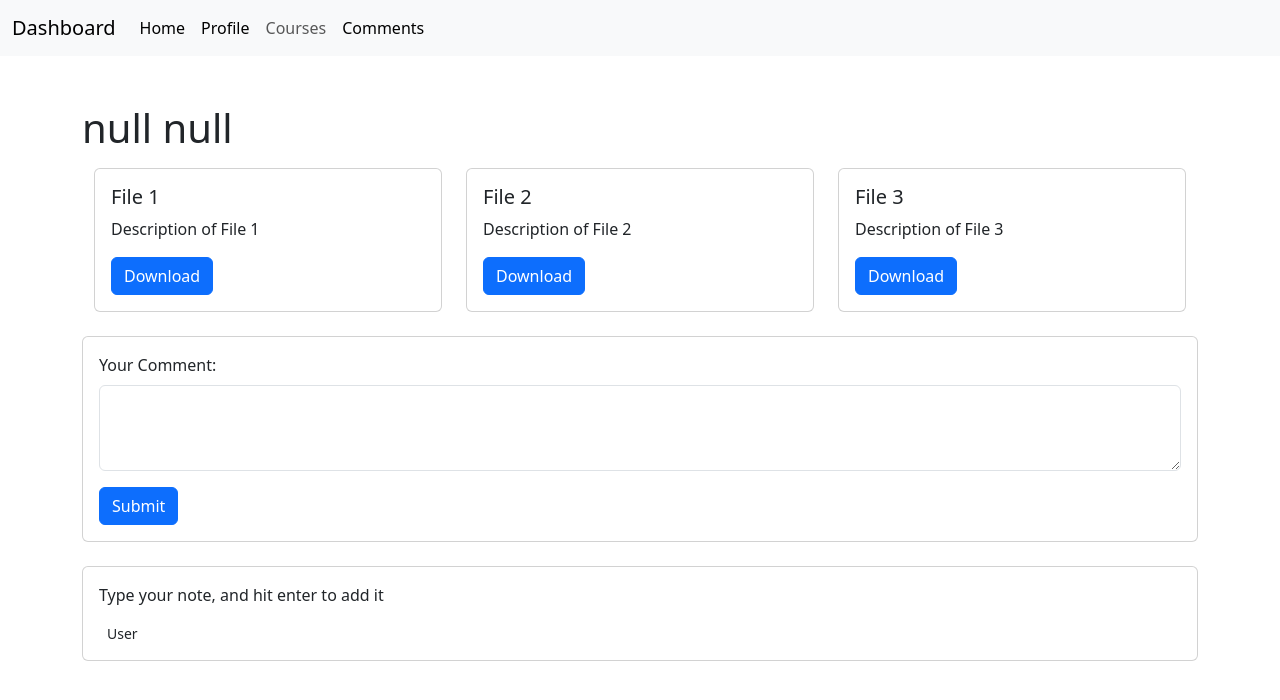
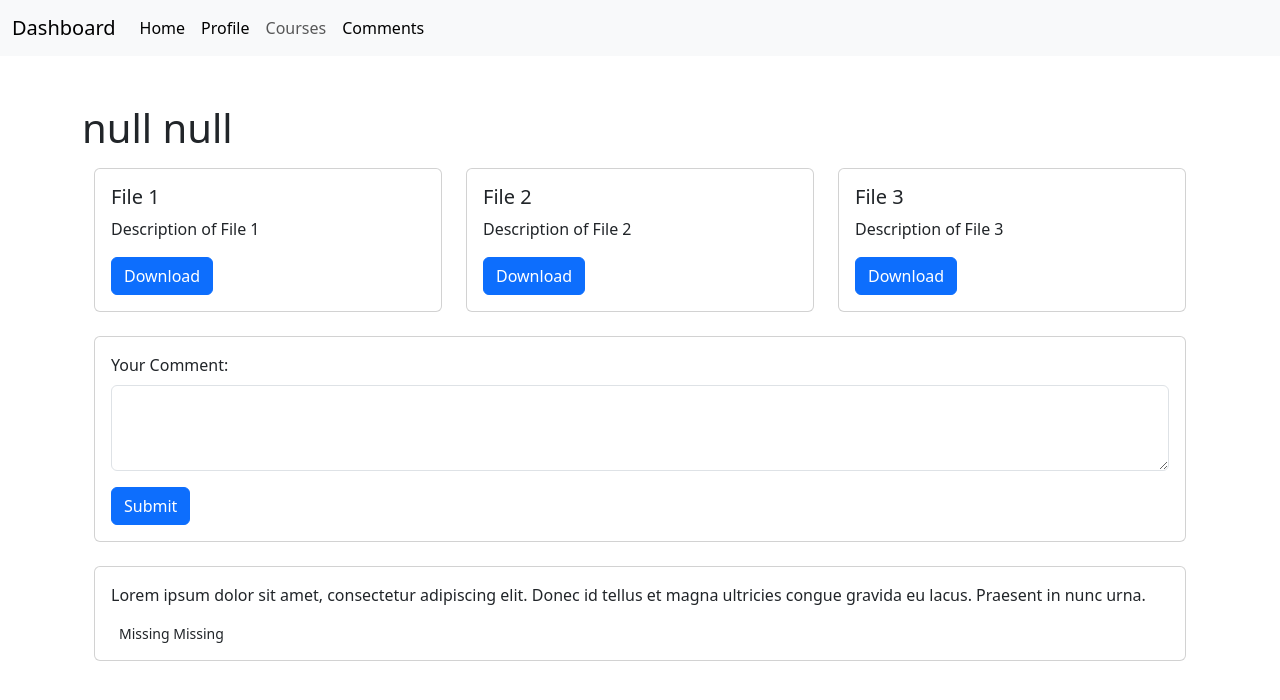
Before and after one commit to micah-eL/course-collab, an Angular app: page /messages in a window 1280 px wide. Shown: the top 700 px of the page. Built offline with nearby package versions, Linux system fonts and the light colour scheme; no server answers.

Commit message:
-Commenting locally added

```diff
--- a/src/app/components/messages/messages.component.html
+++ b/src/app/components/messages/messages.component.html
@@ -35,24 +35,28 @@
             </div>
         </div>
     </div>
+    <div class = "container">
         <div class="card mb-4">
             <div class="card-body">
-            <form>
+              <form (submit)="submitComment()">
                 <div class="mb-3">
                   <label for="commentInput" class="form-label">Your Comment:</label>
-                    <textarea class="form-control" id="commentInput" rows="3"></textarea>
+                  <textarea [(ngModel)]="commentInput" name="commentInput" class="form-control" id="commentInput" rows="3"></textarea>
                 </div>
                 <button type="submit" class="btn btn-primary">Submit</button>
               </form>
             </div>
           </div>
+    </div>
+    <div class = "container" *ngFor="let comment of comments">
         <div class="card mb-4">
             <div class="card-body">
-          <p>Type your note, and hit enter to add it</p>
+                <p>{{ comment.comment }}</p>
 
                 <div class="d-flex justify-content-between">
                 <div class="d-flex flex-row align-items-center">
-              <p class="small mb-0 ms-2">User</p>
+                    <p class="small mb-0 ms-2">{{comment.firstName}} {{comment.lastName}}</p>
+                </div>
                 </div>
             </div>
         </div>
--- a/src/app/components/messages/messages.component.ts
+++ b/src/app/components/messages/messages.component.ts
@@ -9,11 +9,40 @@ import { UserService } from 'src/app/services/user.service';
 export class MessagesComponent implements OnInit {
   title: string = '';
   text: string = '';
-
-  constructor() { }
+  firstName: string = '';
+  lastName: string  = '';
+  commentInput: string = ''; // Initialize comment input variable
+  comments = [{
+    firstName: 'Missing',
+    lastName: 'Missing',
+    comment: 'Lorem ipsum dolor sit amet, consectetur adipiscing elit. Donec id tellus et magna ultricies congue gravida eu lacus. Praesent in nunc urna.'
+  }]
+  loggedInUserId: string = sessionStorage.getItem('loggedInUserId')!;
+  constructor(private userService: UserService) { }
 
   ngOnInit(): void {
     this.extractUrlParameters();
+    this.getUserInfo();
+  }
+  getUserInfo(){
+    this.userService.getUser(this.loggedInUserId)?.subscribe(
+      res => {
+        this.firstName = res.data.firstName;
+        this.lastName  = res.data.lastName;
+      },
+      error => {
+        console.error('Failed to fetch user:', error);
+      }
+  );
+  }
+  submitComment() {
+    if(this.commentInput == '') return;
+    this.comments.push({
+      firstName: this.firstName,
+      lastName: this.lastName,
+      comment: this.commentInput
+    });
+    this.commentInput = '';
   }
 
   extractUrlParameters() {
```
Lines whose indentation alone changed are shown as unchanged.
